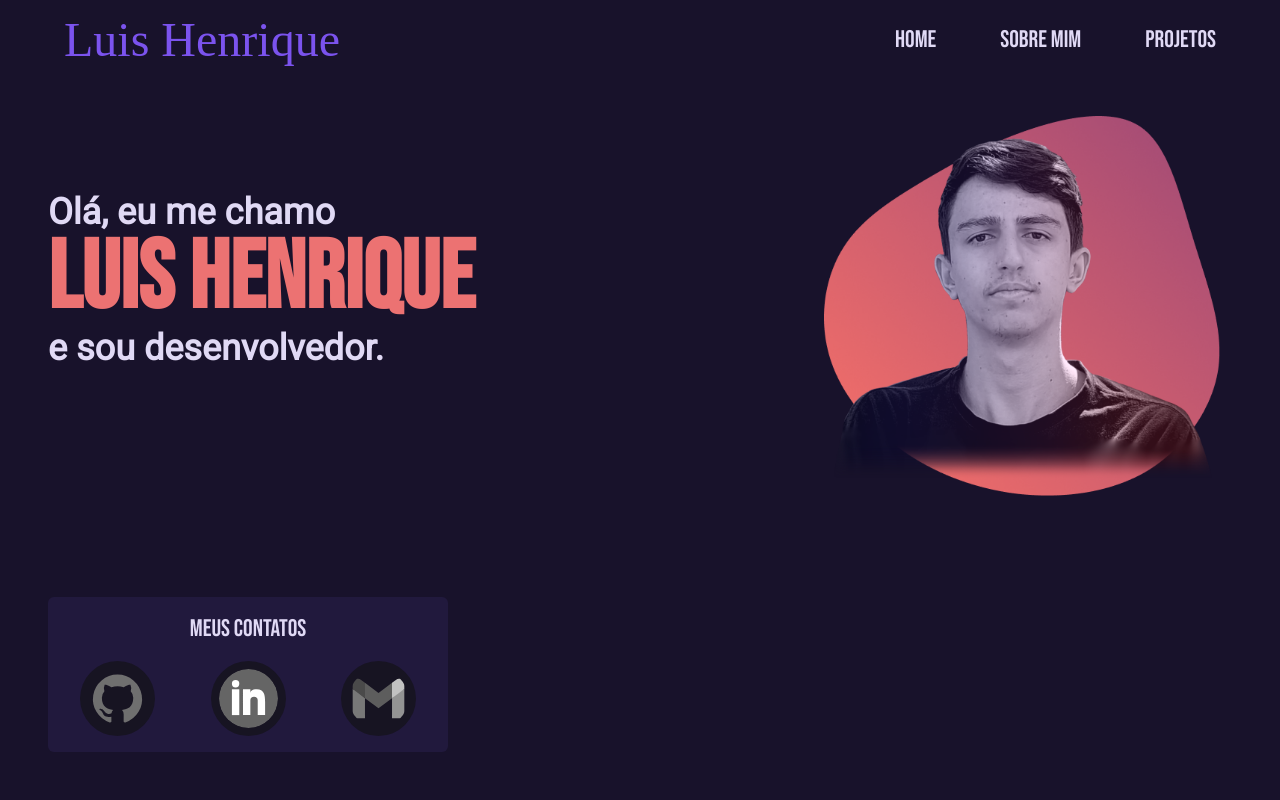
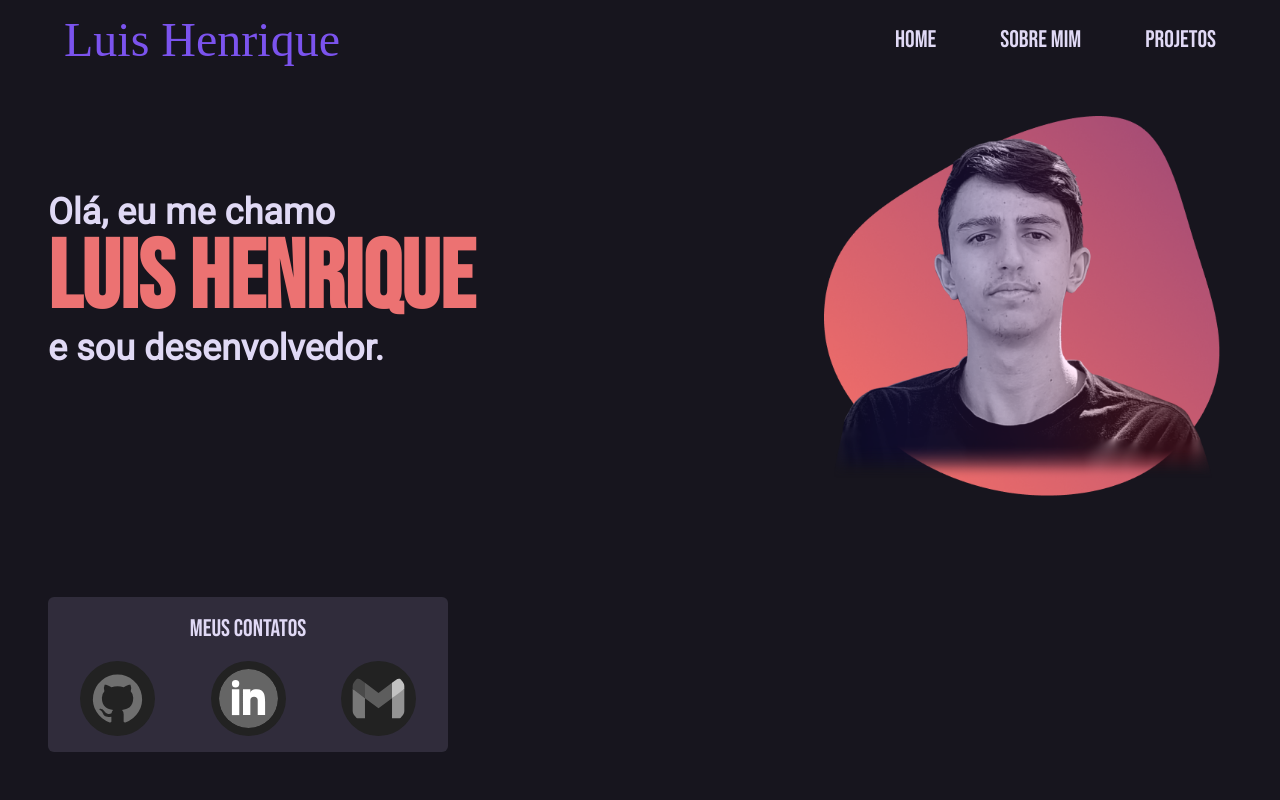
Before and after one commit to xXLuisHenriqueXx/my_portfolio, a React (Vite) app in the folder portfolio-folder/: page / in a window 1280 px wide. Shown: the top 800 px of the page. Built offline with nearby package versions, Linux system fonts and the light colour scheme; a web font is replaced by a local one.

Commit message:
feat: update bg-image and colors

```diff
--- a/portfolio-folder/src/components/common/Container/index.jsx
+++ b/portfolio-folder/src/components/common/Container/index.jsx
@@ -2,6 +2,7 @@ import React from "react";
 
 export default function Container({ children, id}) {
     const Class = `container mx-auto w-full min-h-screen px-4`;
+    // bg-hero bg-cover bg-center bg-no-repeat
 
     return (
         <div
--- a/portfolio-folder/tailwind.config.js
+++ b/portfolio-folder/tailwind.config.js
@@ -25,10 +25,13 @@ export default {
       "10xl": ["8rem", "1"],
     },
     extend: {
+      backgroundImage: {
+        hero: "url('/src/assets/background.png')",
+      },
       colors: {
-        background: "#18122B",
-        backgroundCard: "#7856db1a",
-        backgroundIcon: "#170c3999",
+        background: "#17151E",
+        backgroundCard: "#948BAD33",
+        backgroundIcon: "#232030",
         lightColor: "#E0D9F5",
         highlitedColor: "#EC7272",
         violetColor: "#7B53EE",
```
Also changed, not shown: portfolio-folder/src/assets/background.png (added).
